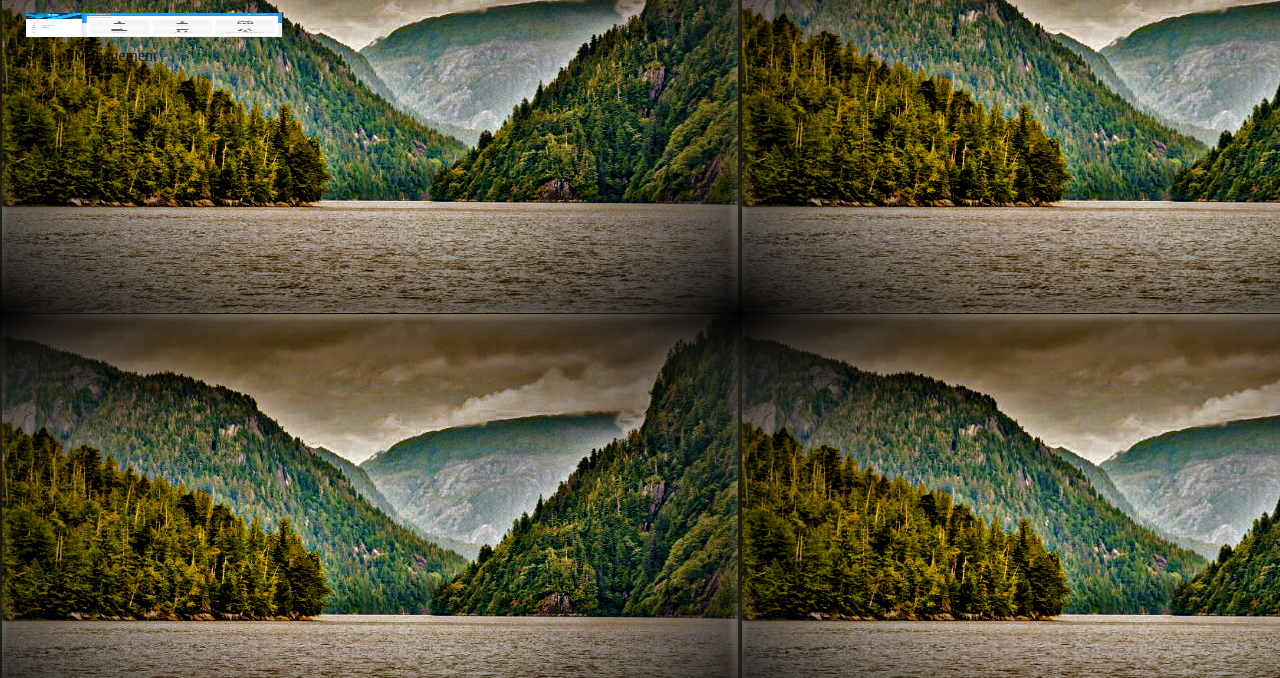
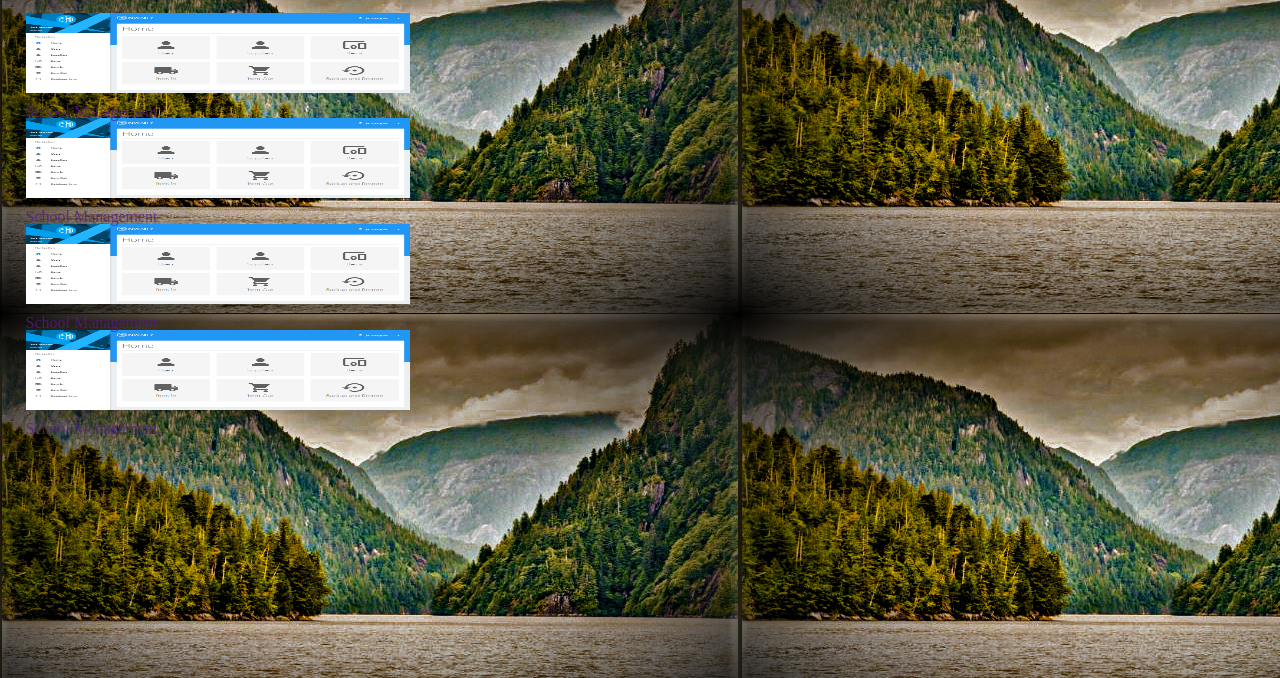
Before and after one commit to blaisema22/blaise, a PHP site: page /project.html in a window 1280 px wide. Shown: the part 100-778 px from the top of the page. Run offline with PHP 8.4, Linux system fonts and the light colour scheme.

Commit message:
chanes made

```diff
--- a/css/style.css
+++ b/css/style.css
@@ -560,8 +560,14 @@ small span {
 	}
 
 }
+/* ======================================== project ===================== */
+.proj1{
+	display: flex;
+	flex-direction: column-reverse;
+	word-wrap: break-word;
+}
 .schm{
-	width: 20%;
-	height: 3vh;
+	width: 30%;
+	height: 10vh;
 	margin: 1% 2%;
 }
--- a/project.html
+++ b/project.html
@@ -28,12 +28,36 @@
 			</div>
 		</div>
 	</nav>
+	<a href="">
 		<script src="js/javascripet.js"></script>
 		<div class="proj1">
 			<div class="schm">
 			<img src="assets/schm.png" alt="school management">
 			<p>School Management</p>
 			</div>
+	</a>
+
+		<a href=""><div class="schm">
+			<img src="assets/schm.png" alt="school management">
+			<p>School Management</p>
+			</div></a>
+			<a href="">
+				<script src="js/javascripet.js"></script>
+				<div class="proj1">
+					<div class="schm">
+					<img src="assets/schm.png" alt="school management">
+					<p>School Management</p>
 					</div>
+			</a>
+			<a href="">
+				<script src="js/javascripet.js"></script>
+				<div class="proj1">
+					<div class="schm">
+					<img src="assets/schm.png" alt="school management">
+					<p>School Management</p>
+					</div>
+			</a>
+	</div>
+
 </body>
 </html>
```
Lines whose indentation alone changed are shown as unchanged.
